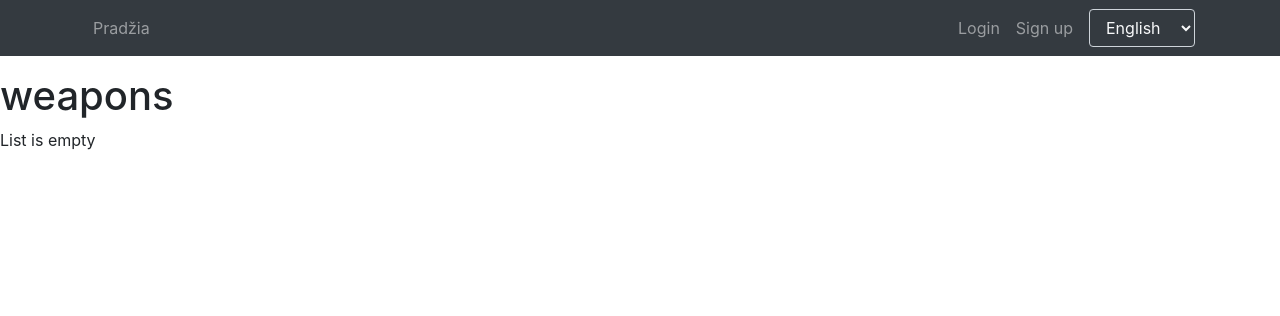
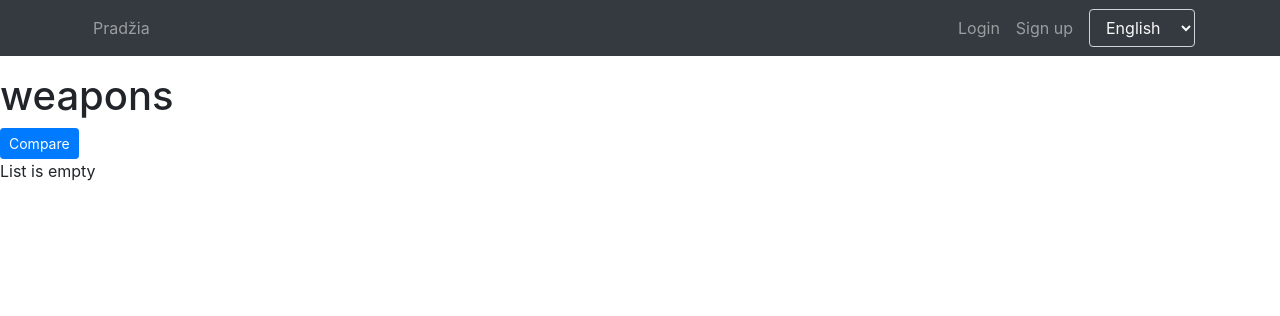
Before and after one commit to laimsas/bushka, a Django app: page / in a window 1280 px wide. Shown: the top 316 px of the page. Run offline with Django 4.2, Linux system fonts and the light colour scheme; data that the repository does not hold is empty.

Commit message:
prideta neveikianciu mygtuku

```diff
--- a/bushka/bushka_site/templates/bushka_site/index.html
+++ b/bushka/bushka_site/templates/bushka_site/index.html
@@ -1,11 +1,13 @@
 {% extends "base.html" %}
 {% block content %}
   <h1>weapons</h1>
-  {% if weapon_list %}
-  <div class="card-group">
+  <button type="button"  href="#" class="btn btn-sm btn-primary">Compare</button>
 
-    {% for weapon in weapon_list %}
-    <div class="row">
+{% if weapon_list %}
+<div class="card-deck">
+
+  {% for weapon in weapon_list %}
+  <div class="row">
     <div class="card" style="width:200px">
       <img src="{{ weapon.image.url }}" class="card-img-top" style="width:150px" alt="weapon"/>
       <div class="card-body">
@@ -16,6 +18,7 @@
         <p class="card-text">
           <input class="form-check-input" type="checkbox" name='weapon_checkbox' value="{{ weapon.id }}" id="weapon">
           <label class="form-check-label" for="weapon">Compare</label>
+          <button type="button"  href="{# url 'weapon_detail' weapon.id #}" class="btn btn-sm btn-primary">More</button>
         </p>
       </div>
     </div>
--- a/bushka/bushka_site/urls.py
+++ b/bushka/bushka_site/urls.py
@@ -7,4 +7,5 @@ urlpatterns = [
     path('', views.WeaponListView.as_view(), name='index'),
     path('weapon_detail<int:pk>/', views.WeaponDetailView.as_view(), name = 'weapon_detail'),
     path('show_recoil/', views.show_recoil, name='show_recoil'),
+    path('weapon_compare/', views.weapon_compare, name='weapon compare'),
 ]
```
